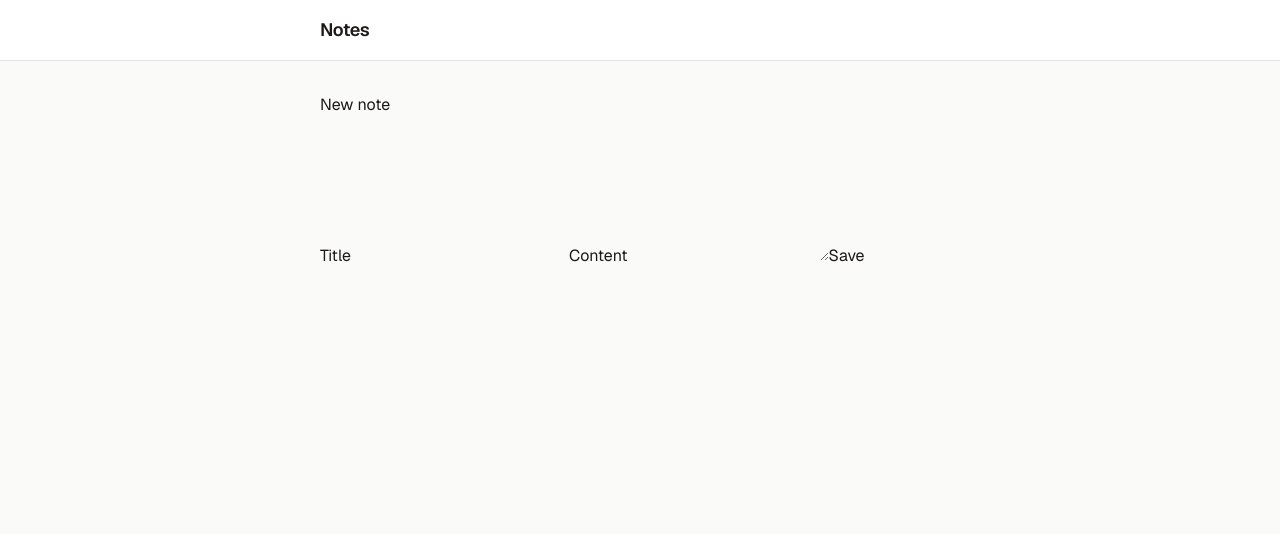
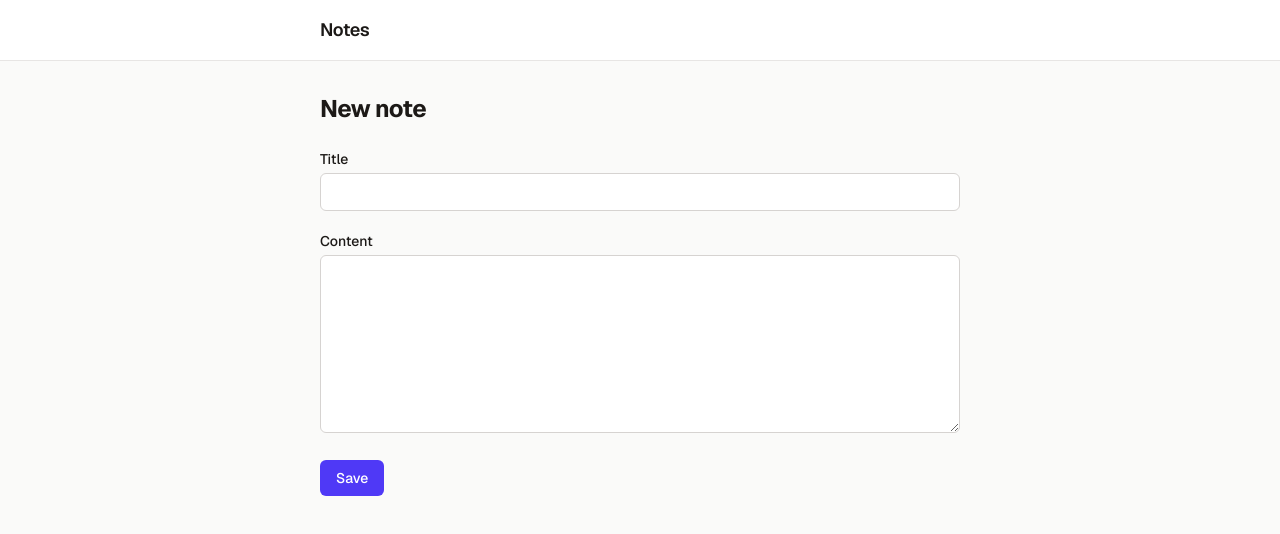
Before and after one commit to sirocco39/notes-app, a Next.js app in the folder notes-app/: page /notes/new in a window 1280 px wide. Shown: the top 534 px of the page. Built offline with nearby package versions, Linux system fonts and the light colour scheme; no server answers.

Commit message:
feat: add form page styling

```diff
--- a/notes-app/app/notes/[id]/edit/page.tsx
+++ b/notes-app/app/notes/[id]/edit/page.tsx
@@ -11,8 +11,8 @@ export default function EditNotePage({
 }) {
   return (
     <main>
-      <h1>Edit note</h1>
-      <Suspense fallback={<p>Loading…</p>}>
+      <h1 className="mb-6 text-2xl font-bold tracking-tight">Edit note</h1>
+      <Suspense fallback={<p className="text-stone-500">Loading…</p>}>
         <EditForm params={params} />
       </Suspense>
     </main>
--- a/notes-app/app/notes/new/page.tsx
+++ b/notes-app/app/notes/new/page.tsx
@@ -1,12 +1,11 @@
-// app/notes/new/page.tsx
-import NoteForm from "@/components/NoteForm";
+import NoteForm from "../../../components/NoteForm";
 import { createNote } from "../actions";
 
 export default function NewNotePage() {
   return (
     <main>
-      <h1>New note</h1>
-        <NoteForm action={createNote} submitLabel="Save" />
+      <h1 className="mb-6 text-2xl font-bold tracking-tight">New note</h1>
+      <NoteForm action={createNote} submitLabel="Save" />
     </main>
   );
 }
--- a/notes-app/components/NoteForm.tsx
+++ b/notes-app/components/NoteForm.tsx
@@ -1,4 +1,3 @@
-// components/NoteForm.tsx
 "use client";
 
 import { useActionState } from "react";
@@ -15,33 +14,62 @@ type NoteFormProps = {
 
 const initialState: NoteFormState = {};
 
+const fieldBase =
+  "w-full rounded-md border bg-white px-3 py-2 text-sm focus:outline-hidden focus:ring-2";
+const fieldOk = "border-stone-300 focus:border-indigo-500 focus:ring-indigo-200";
+const fieldBad = "border-red-500 focus:ring-red-200";
+
 export default function NoteForm({ action, note, submitLabel }: NoteFormProps) {
   const [state, formAction, pending] = useActionState(action, initialState);
 
   return (
-    <form action={formAction}>
+    <form action={formAction} className="space-y-5">
       {note && <input type="hidden" name="id" value={note.id} />}
 
-      <label htmlFor="title">Title</label>
+      <div>
+        <label htmlFor="title" className="mb-1 block text-sm font-medium">
+          Title
+        </label>
         <input
           id="title"
           name="title"
           defaultValue={state.values?.title ?? note?.title}
           aria-invalid={Boolean(state.errors?.title)}
+          className={`${fieldBase} ${state.errors?.title ? fieldBad : fieldOk}`}
         />
-      {state.errors?.title && <p role="alert">{state.errors.title[0]}</p>}
+        {state.errors?.title && (
+          <p role="alert" className="mt-1 text-sm text-red-600">
+            {state.errors.title[0]}
+          </p>
+        )}
+      </div>
 
-      <label htmlFor="content">Content</label>
+      <div>
+        <label htmlFor="content" className="mb-1 block text-sm font-medium">
+          Content
+        </label>
         <textarea
           id="content"
           name="content"
-        rows={6}
+          rows={8}
           defaultValue={state.values?.content ?? note?.content}
           aria-invalid={Boolean(state.errors?.content)}
+          className={`${fieldBase} resize-y ${
+            state.errors?.content ? fieldBad : fieldOk
+          }`}
         />
-      {state.errors?.content && <p role="alert">{state.errors.content[0]}</p>}
+        {state.errors?.content && (
+          <p role="alert" className="mt-1 text-sm text-red-600">
+            {state.errors.content[0]}
+          </p>
+        )}
+      </div>
 
-      <button type="submit" disabled={pending}>
+      <button
+        type="submit"
+        disabled={pending}
+        className="cursor-pointer rounded-md bg-indigo-600 px-4 py-2 text-sm font-medium text-white hover:bg-indigo-700 disabled:cursor-not-allowed disabled:opacity-60"
+      >
         {pending ? "Saving…" : submitLabel}
       </button>
     </form>
```
Lines whose indentation alone changed are shown as unchanged.
